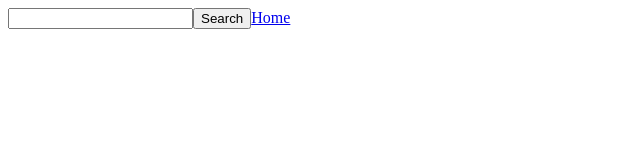
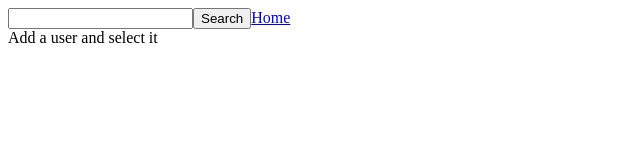
Before and after one commit to vrunafederico/Develhope-React, a React (Create React App) app: page /users in a window 1280 px wide. Shown: the top 160 px of the page, without its empty margins (0-640 px from the left). Built offline with nearby package versions, Linux system fonts and the light colour scheme.

Commit message:
React-Router-6

```diff
--- a/src/App.js
+++ b/src/App.js
@@ -14,6 +14,7 @@ export function App(){
             <Routes>
                 <Route path="/" element={<Home />}></Route>
                 <Route path="users" element={<GithubUserList />}>
+                    <Route index element={<div>Add a user and select it</div>}></Route>
                     <Route path=":username" element={<GithubUser />}></Route>
                 </Route>
                 <Route path="/counter" element={<Counter />}></Route>
--- a/src/GithubUserList.js
+++ b/src/GithubUserList.js
@@ -1,5 +1,5 @@
 import React, { useState } from "react";
-import {Link, Outlet, useNavigate} from "react-router-dom"
+import {Link, Navigate, Outlet, useNavigate} from "react-router-dom"
 
 
 export function GithubUserList() {
```
Also changed, not shown: src/ShowIndex.js (added).
